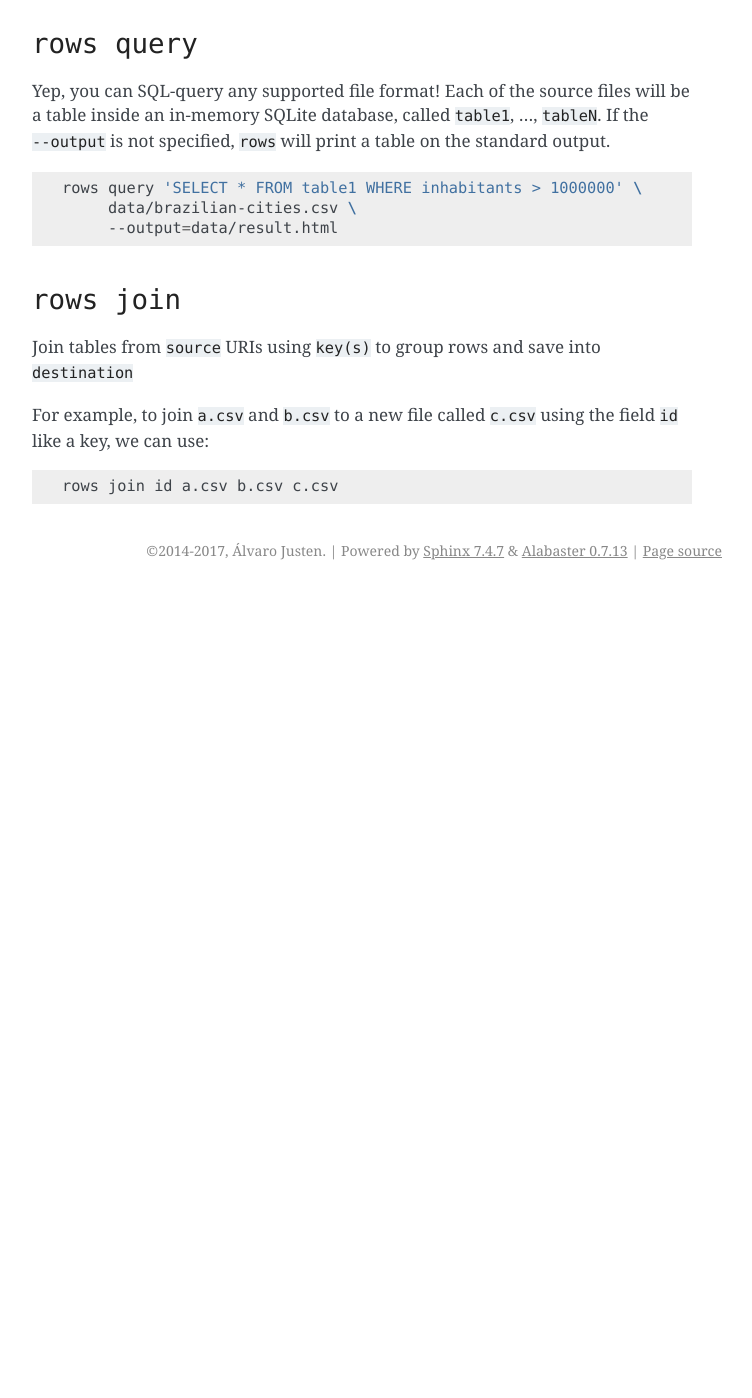
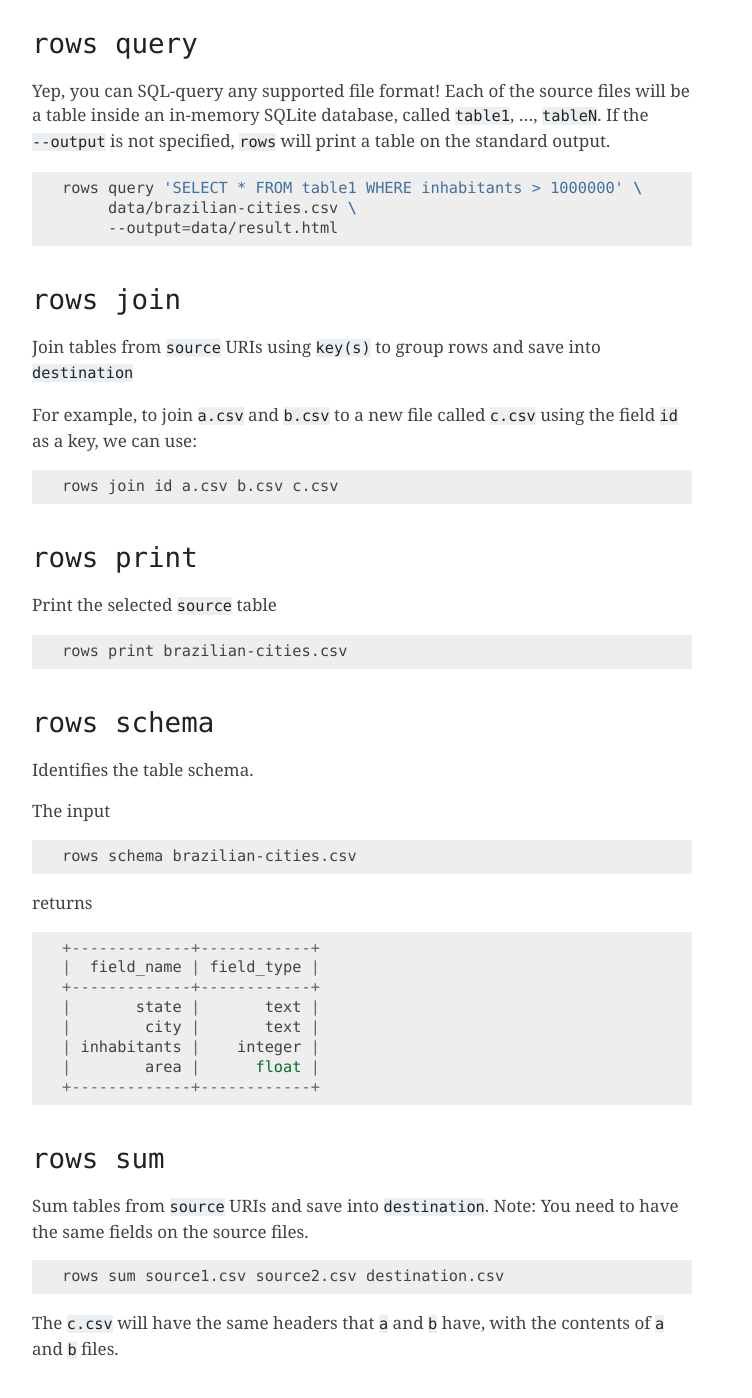
Before and after one commit to turicas/rows, a Sphinx documentation site: the page built from docs/command-line-interface.md, in a window 1280 px wide and 1400 px high, scrolled down 1021 px. Shown: the whole window, without its empty margins (388-1140 px from the left). Built offline with Sphinx 7.4.7, drawn with Linux system fonts in a browser that asks for light colours; before the commit the page ends 1611 px from its top, so only the background shows below that; some of the changed text lies outside the part shown.

Commit message:
Update CLI doc (rows print, schema and sum)

````diff
--- a/docs/command-line-interface.md
+++ b/docs/command-line-interface.md
@@ -71,7 +71,7 @@ The table below lists the available arguments.
           </tr>
           <tr>
                <td>
-                    The order that the fields will be showed.
+		    The field(s) sorting key.
                     <br />
                     Default value: <code>None</code>
                </td>
@@ -130,11 +130,52 @@ rows query 'SELECT * FROM table1 WHERE inhabitants > 1000000' \
 
 Join tables from `source` URIs using `key(s)` to group rows and save into `destination`
 
-For example, to join `a.csv` and `b.csv` to a new file called `c.csv` using the field `id` like a key, we can use:
+For example, to join `a.csv` and `b.csv` to a new file called `c.csv` using the field `id` as a key, we can use:
 
 ```bash
 rows join id a.csv b.csv c.csv
 ```
 
+## `rows print`
+
+Print the selected `source` table
+
+```bash
+rows print brazilian-cities.csv
+```
+
+## `rows schema`
+
+Identifies the table schema.
+
+The input
+
+```bash
+rows schema brazilian-cities.csv
+```
+
+returns
+
+```
++-------------+------------+
+|  field_name | field_type |
++-------------+------------+
+|       state |       text |
+|        city |       text |
+| inhabitants |    integer |
+|        area |      float |
++-------------+------------+
+```
+
+## `rows sum`
+
+Sum tables from `source` URIs and save into `destination`.
+Note: You need to have the same fields on the source files.
+
+```bash
+rows sum source1.csv source2.csv destination.csv
+```
+
+The `c.csv` will have the same headers that `a` and `b` have, with the contents of `a` and `b` files.
 
 [rows-cli]: https://github.com/turicas/rows/blob/develop/rows/cli.py
````
Also changed, not shown: other parts of docs/command-line-interface.md (+4 -4 lines).
